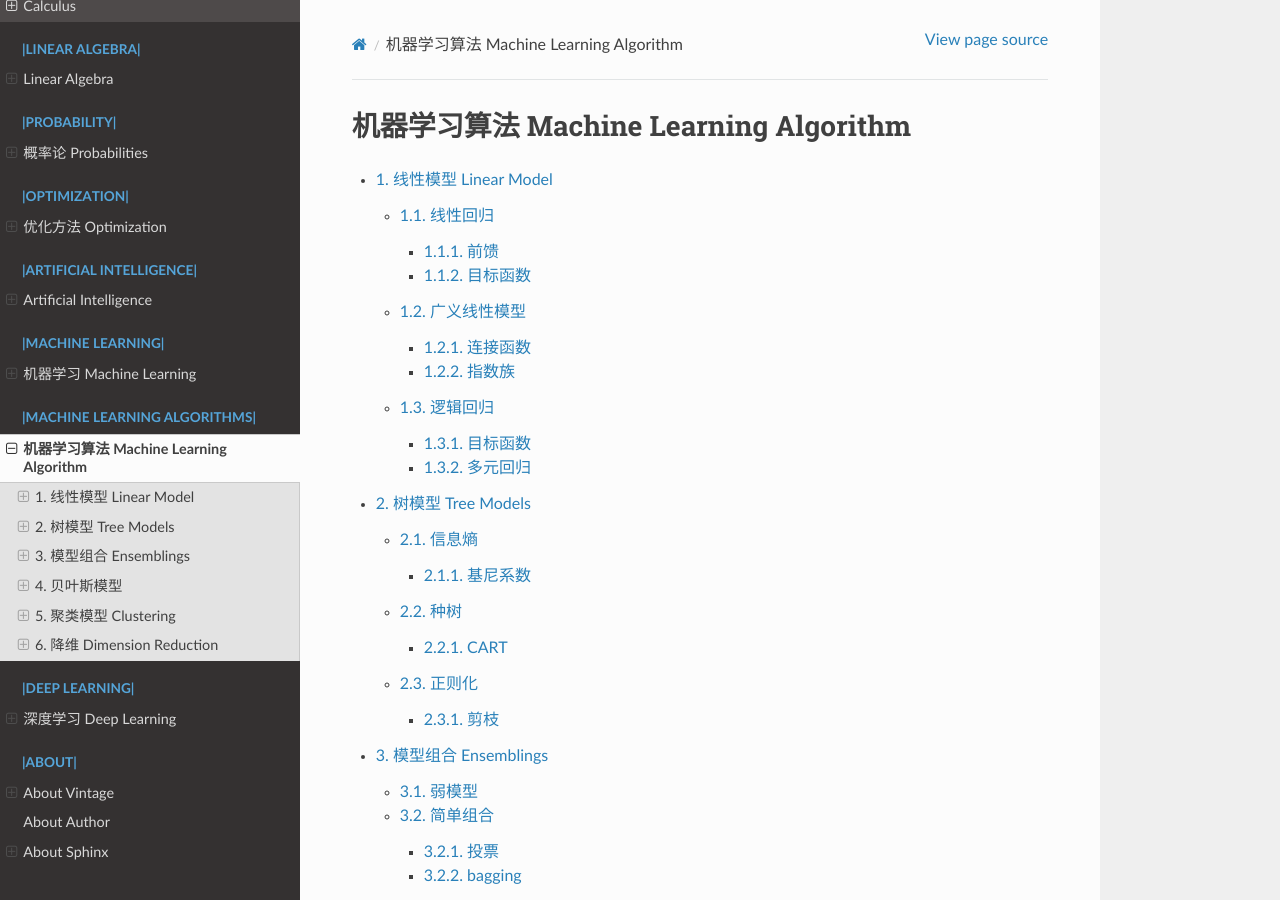
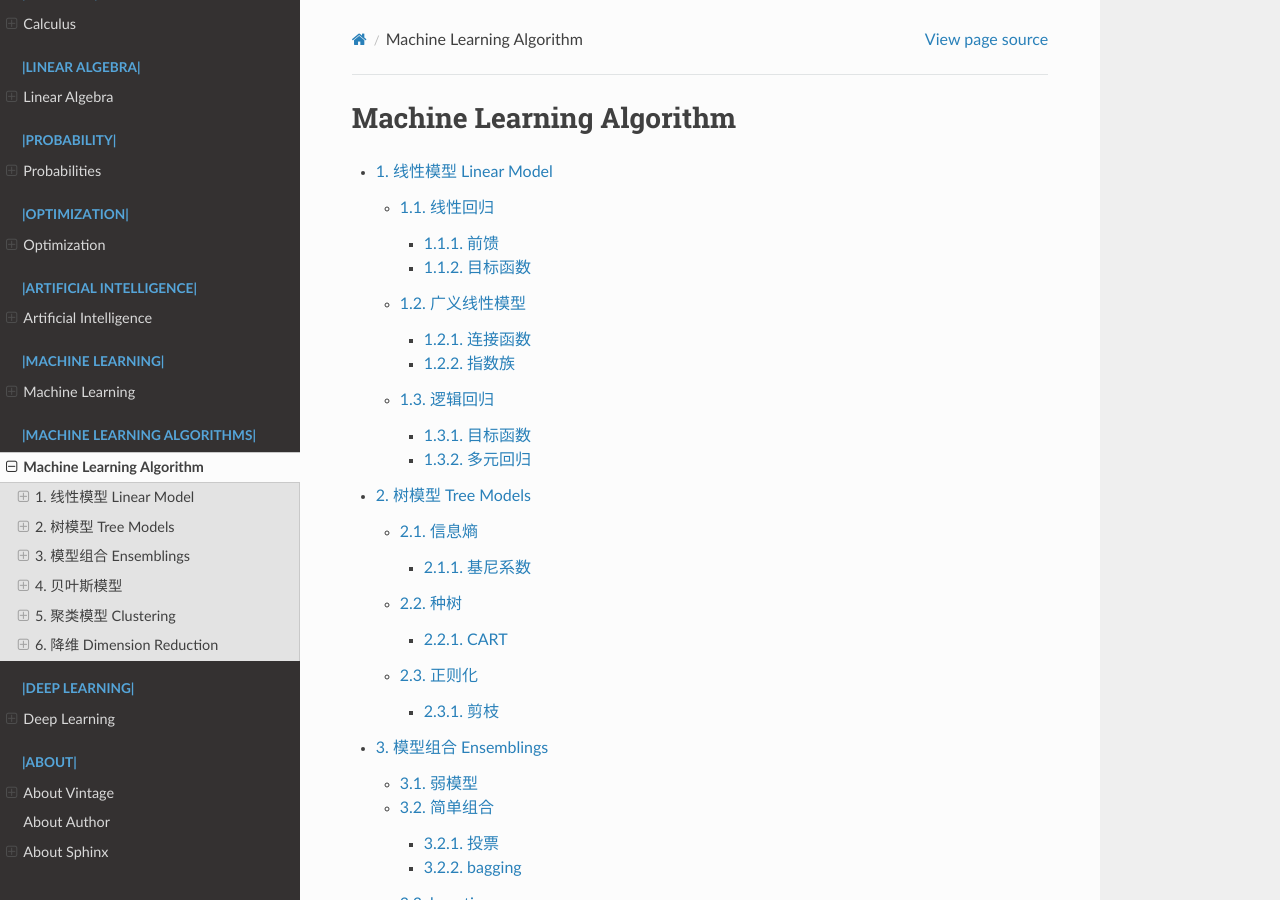
Before and after one commit to hanfu/vintageml, a Sphinx documentation site: the page built from source/machine_learning_algorithm/index.rst, in a window 1280 px wide and 900 px high. Built offline with Sphinx 7.4.7 and the Read the Docs theme 2.0.0, drawn with Linux system fonts in a browser that asks for light colours.

Commit message:
changed chapter titles

```diff
--- a/source/deep_learning/index.rst
+++ b/source/deep_learning/index.rst
@@ -1,5 +1,5 @@
 ***********************
-深度学习  Deep Learning
+Deep Learning
 ***********************
 
 略有涉足
--- a/source/machine_learning/index.rst
+++ b/source/machine_learning/index.rst
@@ -1,5 +1,5 @@
 **********************
-机器学习  Machine Learning
+Machine Learning
 **********************
 
 机器学习如何解决我们的问题? 我们如何完成机器学习的流程?
--- a/source/machine_learning_algorithm/index.rst
+++ b/source/machine_learning_algorithm/index.rst
@@ -1,5 +1,5 @@
 **********************************
-机器学习算法  Machine Learning Algorithm
+Machine Learning Algorithm
 **********************************
 
 .. toctree::
--- a/source/optimization/index.rst
+++ b/source/optimization/index.rst
@@ -1,5 +1,5 @@
 **********************
-优化方法  Optimization
+Optimization
 **********************
 
 当你讲到人工智能, 我想到的是目标函数和优化方法.
--- a/source/probability/index.rst
+++ b/source/probability/index.rst
@@ -1,5 +1,5 @@
 ********************
-概率论 Probabilities
+Probabilities
 ********************
 
 我大概要开始新的一章了. 这是第一次, 我们不再讨论作为工具的数学概念, 转而关注我们生活中实际使用的概念.
```
